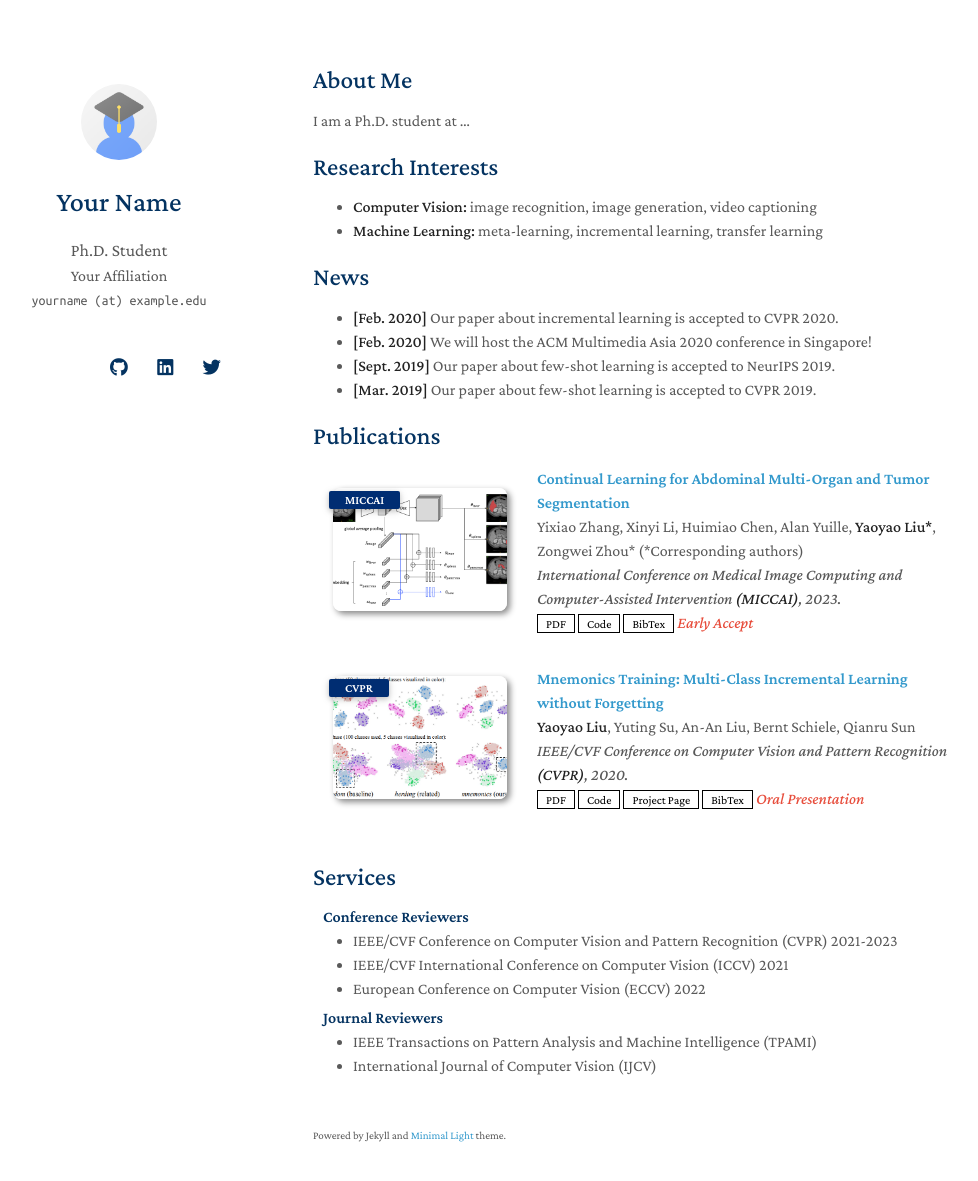
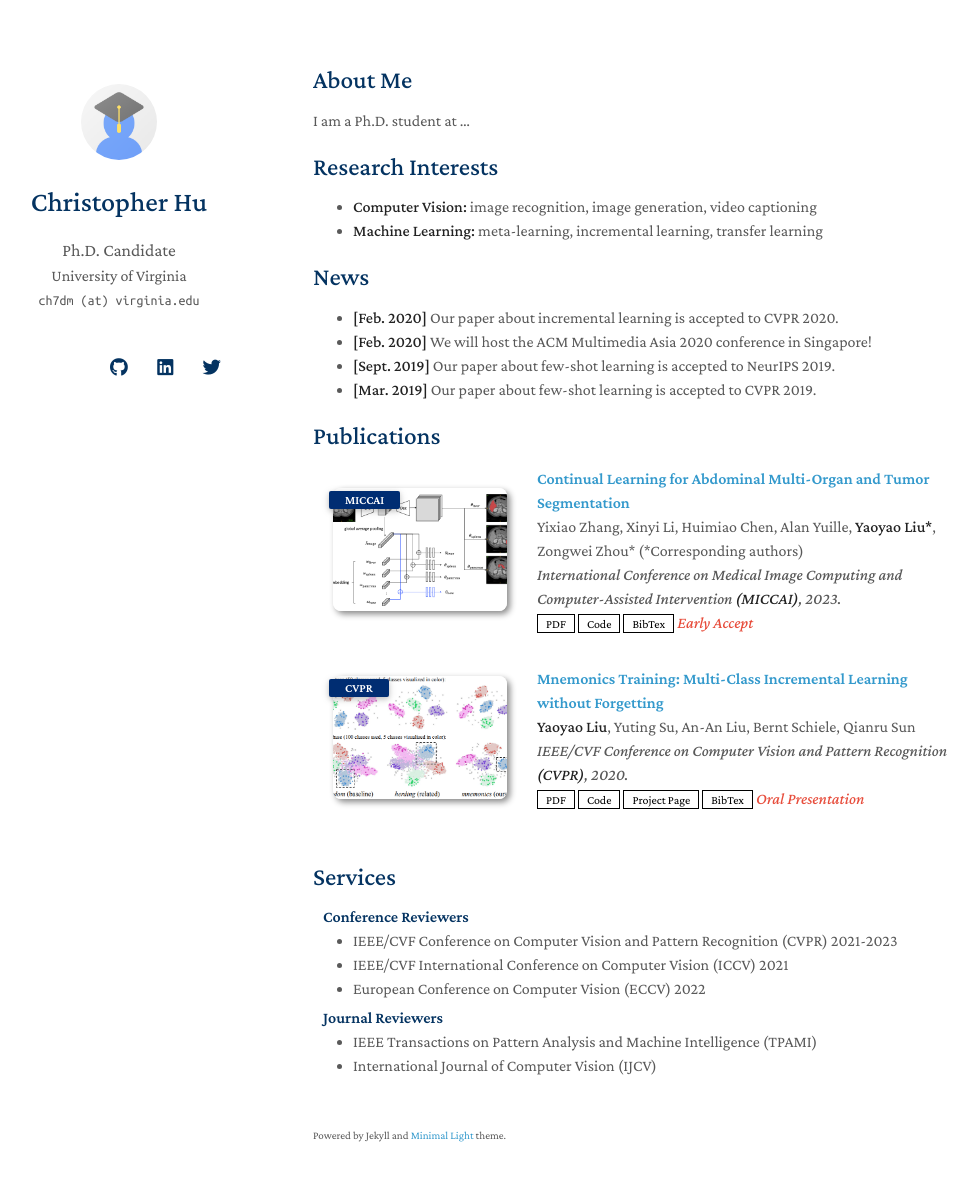
Before and after one commit to MrChristopherHu/profile, a Jekyll site: the page built from index.md, in a window 1280 px wide and 1216 px high. Shown: the top 1181 px of the window, without its empty margins (157-1135 px from the left). Built offline with Jekyll 4.4.1, drawn with Linux system fonts in a browser that asks for light colours; nearby versions of some CDN libraries; a style sheet for code colours, icons or effects is not loaded; our own code applies the rules of GitHub Pages for plain Markdown files.

Commit message:
profile update

```diff
--- a/_config.yml
+++ b/_config.yml
@@ -1,8 +1,8 @@
 # Basic Information
-title: Your Name
-position: Ph.D. Student
-affiliation: Your Affiliation
-email: yourname (at) example.edu
+title: Christopher Hu
+position: Ph.D. Candidate
+affiliation: University of Virginia
+email: ch7dm (at) virginia.edu
 
 # Search Engine Optimization (SEO)
 # The following information is used to improve the website traffic from search engines, e.g., Google.
```
